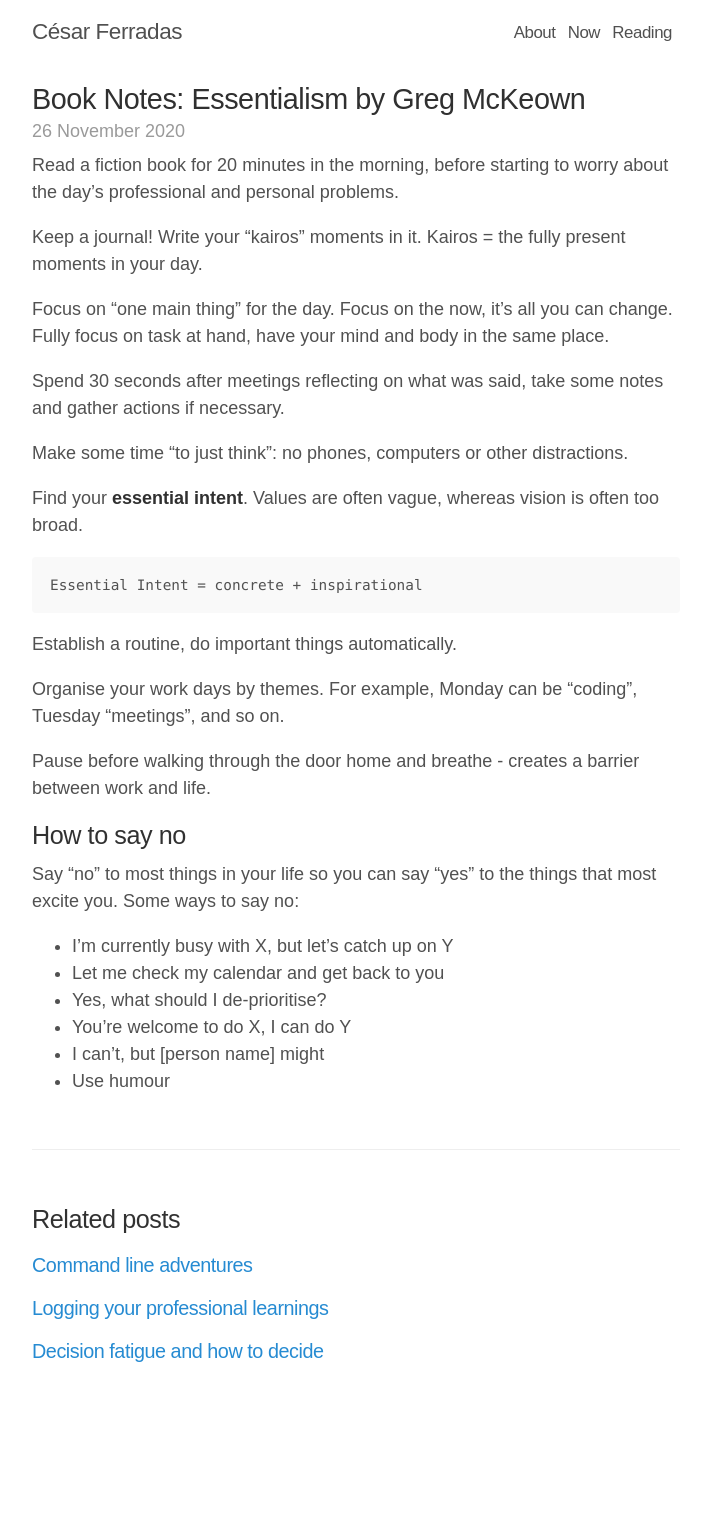
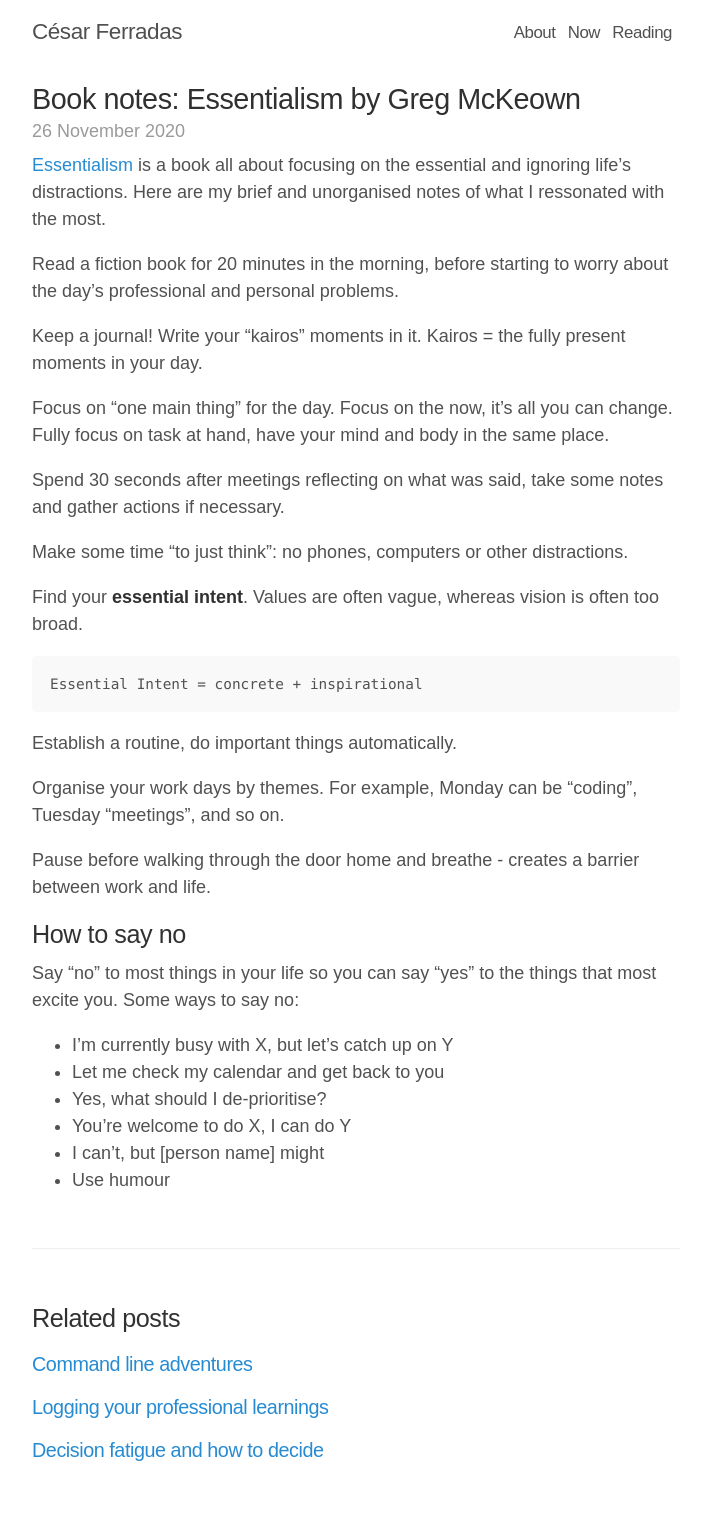
Before and after one commit to cesarferradas/ferrad.as, a Jekyll site: the page built from _posts/2020-11-26-essentialism.md, in a window 1280 px wide. Shown: the whole page, without its empty margins (284-995 px from the left). Built offline with Jekyll 4.4.1, drawn with Linux system fonts in a browser that asks for light colours; before the commit the page ends 1418 px from its top, so only the background shows below that.

Commit message:
edit post

```diff
--- a/_posts/2020-11-26-essentialism.md
+++ b/_posts/2020-11-26-essentialism.md
@@ -1,8 +1,12 @@
 ---
-title: "Book Notes: Essentialism by Greg McKeown"
+title: "Book notes: Essentialism by Greg McKeown"
 category: books
 layout: post
 ---
+
+[Essentialism](https://amzn.to/3l4AeYY) is a book all about focusing on the
+essential and ignoring life's distractions. Here are my brief and unorganised
+notes of what I ressonated with the most.
 
 Read a fiction book for 20 minutes in the morning, before starting to worry
 about the day's professional and personal problems.
@@ -38,9 +42,9 @@
 Say "no" to most things in your life so you can say "yes" to the things that
 most excite you. Some ways to say no:
 
-- I’m currently busy with X, but let’s catch up on Y
+- I'm currently busy with X, but let's catch up on Y
 - Let me check my calendar and get back to you
 - Yes, what should I de-prioritise?
 - You’re welcome to do X, I can do Y
-- I can’t, but [person name] might
+- I can't, but [person name] might
 - Use humour
```
